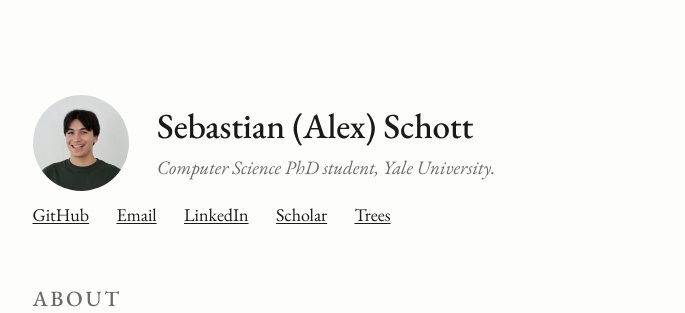
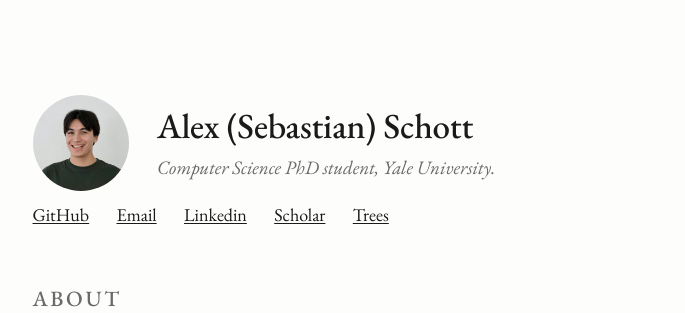
Before and after one commit to sschott20/sschott20.github.io, a Jekyll site: the page built from index.md, in a window 1280 px wide. Shown: the top 313 px of the page, without its empty margins (296-981 px from the left). Built offline with Jekyll 4.4.1, drawn with Linux system fonts in a browser that asks for light colours.

Commit message:
rename to Alex (Sebastian) Schott, lowercase Linkedin

```diff
--- a/_config.yml
+++ b/_config.yml
@@ -1,6 +1,6 @@
-title: Sebastian Schott — Yale CS PhD
+title: Alex Schott — Yale CS PhD
 description: Computer Science PhD student at Yale, working on LLMs, robotics, and systems.
-author: Sebastian Schott
+author: Alex Schott
 url: "https://sschott20.github.io"
 baseurl: ""
 
--- a/_layouts/default.html
+++ b/_layouts/default.html
@@ -7,7 +7,7 @@
   {% if page.url == "/" %}
     {% assign page_title = site.title %}
   {% else %}
-    {% assign page_title = page.title | append: " — Sebastian Schott" %}
+    {% assign page_title = page.title | append: " — Alex Schott" %}
   {% endif %}
   {% assign page_description = page.description | default: site.description %}
   {% assign page_url = page.url | absolute_url %}
--- a/index.md
+++ b/index.md
@@ -1,12 +1,12 @@
 ---
 layout: default
-title: Sebastian (Alex) Schott
+title: Alex (Sebastian) Schott
 ---
 
 <div class="header">
-  <img class="headshot" src="{{ '/assets/headshot.jpg' | relative_url }}" alt="Sebastian Schott">
+  <img class="headshot" src="{{ '/assets/headshot.jpg' | relative_url }}" alt="Alex Schott">
   <div class="header-text">
-    <h1>Sebastian (Alex) Schott</h1>
+    <h1>Alex (Sebastian) Schott</h1>
     <p class="subtitle">Computer Science PhD student, Yale University.</p>
   </div>
 </div>
@@ -14,7 +14,7 @@ title: Sebastian (Alex) Schott
 <p class="links">
   <a href="https://github.com/sschott20">GitHub</a>
   <a href="mailto:a.schott@yale.edu">Email</a>
-  <a href="https://www.linkedin.com/in/sebastian-schott/">LinkedIn</a>
+  <a href="https://www.linkedin.com/in/sebastian-schott/">Linkedin</a>
   <a href="https://scholar.google.com/citations?user=EbaHnkQAAAAJ&amp;hl=en&amp;oi=sra">Scholar</a>
   <a href="{{ '/trees/' | relative_url }}">Trees</a>
 </p>
```
